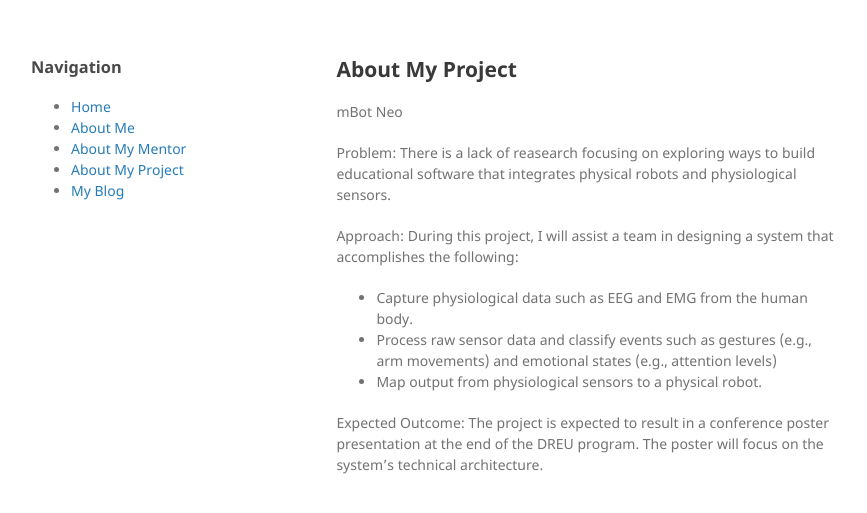
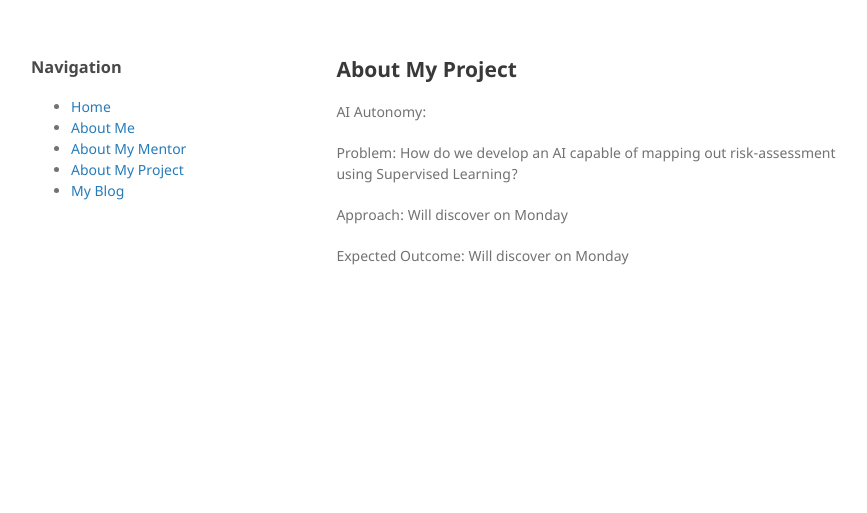
Before and after one commit to Tad-Baterbomb/Tad-Baterbomb.github.io, a Jekyll site: the page built from about-my-project.md, in a window 1280 px wide. Shown: the top 513 px of the page, without its empty margins (179-1046 px from the left). Built offline with Jekyll 4.4.1, drawn with Linux system fonts in a browser that asks for light colours; our own code applies the rules of GitHub Pages for plain Markdown files.

Commit message:
Update about-my-project.md

```diff
--- a/about-my-project.md
+++ b/about-my-project.md
@@ -1,13 +1,9 @@
 ## About My Project
 
-mBot Neo
+AI Autonomy:
 
-Problem: There is a lack of reasearch focusing on exploring ways to build educational software that integrates physical robots and physiological sensors.
+Problem: How do we develop an AI capable of mapping out risk-assessment using Supervised Learning?
 
-Approach: During this project, I will assist a team in designing a system that accomplishes the following:
+Approach: Will discover on Monday
 
-  - Capture physiological data such as EEG and EMG from the human body.
-  - Process raw sensor data and classify events such as gestures (e.g., arm movements) and emotional states (e.g., attention levels)
-  - Map output from physiological sensors to a physical robot.
-
-Expected Outcome: The project is expected to result in a conference poster presentation at the end of the DREU program. The poster will focus on the system's technical architecture.
+Expected Outcome: Will discover on Monday
```
